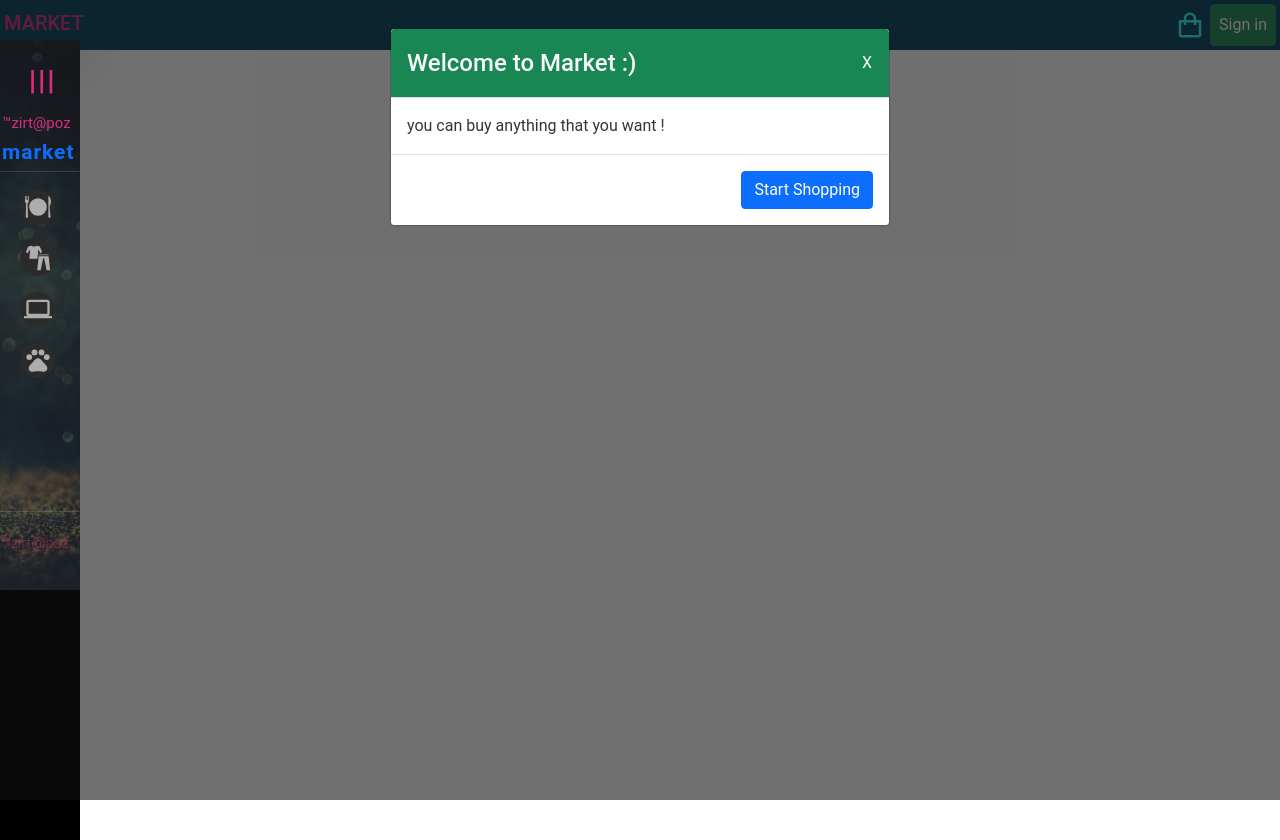
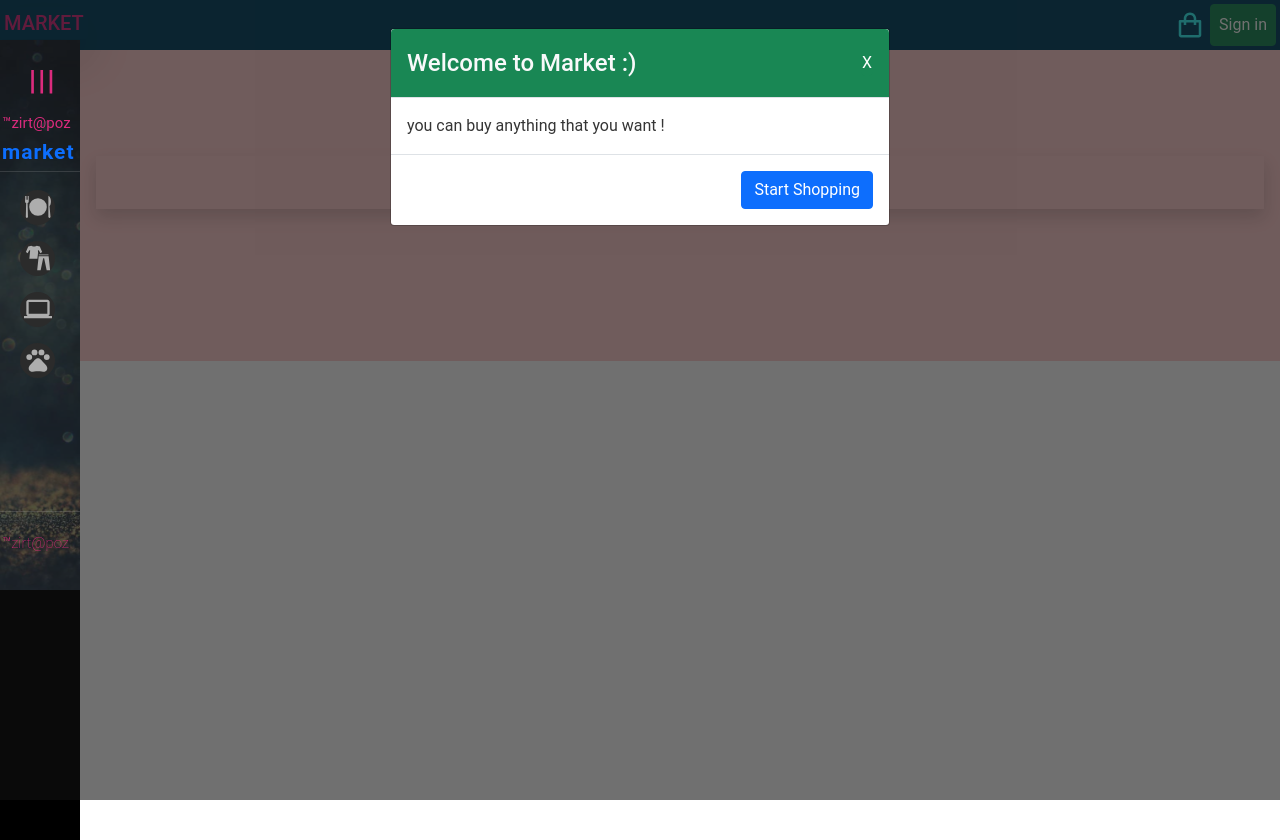
Before and after one commit to gorkmbs/marketPlace-Frontend-React-Redux, a React (Create React App) app: page /old-purchases in a window 1280 px wide. Built offline with nearby package versions, Linux system fonts and the light colour scheme.

Commit message:
small bug fixes and old purchases ready

```diff
--- a/src/App.js
+++ b/src/App.js
@@ -22,7 +22,7 @@ import BagItems from "./components/BagItems";
 import CategoryProduct from "./components/CategoryProduct";
 import ProductPage from "./components/ProductPage";
 import FinishPayment from "./components/FinishPayment";
-import OldBuyings from "./components/OldBuyings";
+import OldPurchases from "./components/OldPurchases";
 
 const rootReducer = combineReducers({
   site: reducerForSite,
@@ -134,8 +134,8 @@ function App() {
                   <Route path="/finish-shopping">
                     <FinishPayment />
                   </Route>
-                  <Route path="/old-buyings">
-                    <OldBuyings />
+                  <Route path="/old-purchases">
+                    <OldPurchases />
                   </Route>
                 </Switch>
               </div>
--- a/src/components/FinishPayment.js
+++ b/src/components/FinishPayment.js
@@ -101,9 +101,9 @@ const FinishPayment = ({
             <></>
           )}
           <ol>
-            {bagItems.map((item) => {
+            {bagItems.map((item, index) => {
               return (
-                <li>
+                <li key={index}>
                   {item.item.title}, count: {item.count}
                 </li>
               );
--- a/src/components/NavbarSide.js
+++ b/src/components/NavbarSide.js
@@ -365,9 +365,12 @@ const NavbarSide = ({
                       <></>
                     )}
                     <Dropdown.Item eventKey="4" as="div">
-                      <Link to={`/old-buyings`} className="linkWithoutBlueLine">
+                      <Link
+                        to={`/old-purchases`}
+                        className="linkWithoutBlueLine"
+                      >
                         <div className="bg-dark p-0 m-0 d-flex justify-content-center">
-                          Old Buyings
+                          Old Purchases
                         </div>
                       </Link>
                     </Dropdown.Item>
--- a/src/components/OldBuyings.js
+++ /dev/null
@@ -1,7 +0,0 @@
-import React from "react";
-
-const OldBuyings = () => {
-  return <div></div>;
-};
-
-export default OldBuyings;
--- /dev/null
+++ b/src/components/OldPurchases.js
@@ -0,0 +1,107 @@
+import React, { useState, useEffect } from "react";
+import { connect } from "react-redux";
+import { Link } from "react-router-dom";
+
+const axios = require("axios");
+
+const OldBuyings = ({ urlServer, token }) => {
+  const [dataOldPurchases, setDataOldPurchases] = useState([]);
+
+  useEffect(() => {
+    if (token !== "") {
+      axios({
+        method: "get",
+        url: urlServer + "/market/old-purchases",
+        headers: { Authorization: token },
+      })
+        .then((response) => {
+          if (response.data.success === true) {
+            setDataOldPurchases(response.data.purchases);
+          } else {
+            window.alert("an error occured, please try again later");
+          }
+        })
+        .catch((err) => {
+          console.log(err);
+          window.alert("an error occured, please try again later");
+        });
+    }
+  }, [token, urlServer]);
+
+  return (
+    <>
+      <div
+        className="container-fluid m-0 p-3"
+        style={{ background: "rgba(255,0,0,0.2)" }}
+      >
+        <h1 className="text-center">My Old Purchases</h1>
+        {dataOldPurchases.length === 0 ? (
+          <>
+            <p className="text-center">You haven't bought anything yet</p>
+            <Link to="/" className="linkWithoutBlueLine">
+              <p
+                className="text-primary text-center shadow"
+                style={{ fontSize: "35px" }}
+              >
+                Start Shopping
+              </p>
+            </Link>
+          </>
+        ) : (
+          <></>
+        )}
+
+        {dataOldPurchases.map((item, index) => {
+          let date = new Date(item.buyingDate);
+          return (
+            <div className="container-fluid m-0 p-3 bg-white" key={item._id}>
+              <h4 className="text-danger">{index + 1}:</h4>
+              <h6 className="text-primary">Products:</h6>
+              <ol>
+                {item.bagItems.map((product, index2) => {
+                  return (
+                    <li key={index2}>
+                      {product.productId.title}, count: {product.count}{" "}
+                      <Link to={`/product/${product.productId._id}`}>
+                        details
+                      </Link>
+                    </li>
+                  );
+                })}
+              </ol>
+              <p className="text-end text-success" style={{ fontSize: "30px" }}>
+                Total: $
+                {item.bagItems
+                  .reduce((total, item) => {
+                    total +=
+                      item.count *
+                      (((Number(item.productId.price) * 100 +
+                        Number(item.productId.priceDecimal)) *
+                        ((100 - Number(item.productId.discountPercent)) /
+                          100)) /
+                        100);
+
+                    return total;
+                  }, 0)
+                  .toFixed(2)}
+              </p>
+              <h6 className="text-warning">Buyed on:</h6>
+              <p>{date.toString()}</p>
+              <div
+                style={{ background: "rgba(255,0,0,0.2)", height: "5vh" }}
+              ></div>
+            </div>
+          );
+        })}
+        <div style={{ height: "15vh" }}></div>
+      </div>
+    </>
+  );
+};
+
+const mapStateToProps = (state) => {
+  const { token, urlServer } = state.site;
+  return { token, urlServer };
+};
+
+export default connect(mapStateToProps)(OldBuyings);
```
